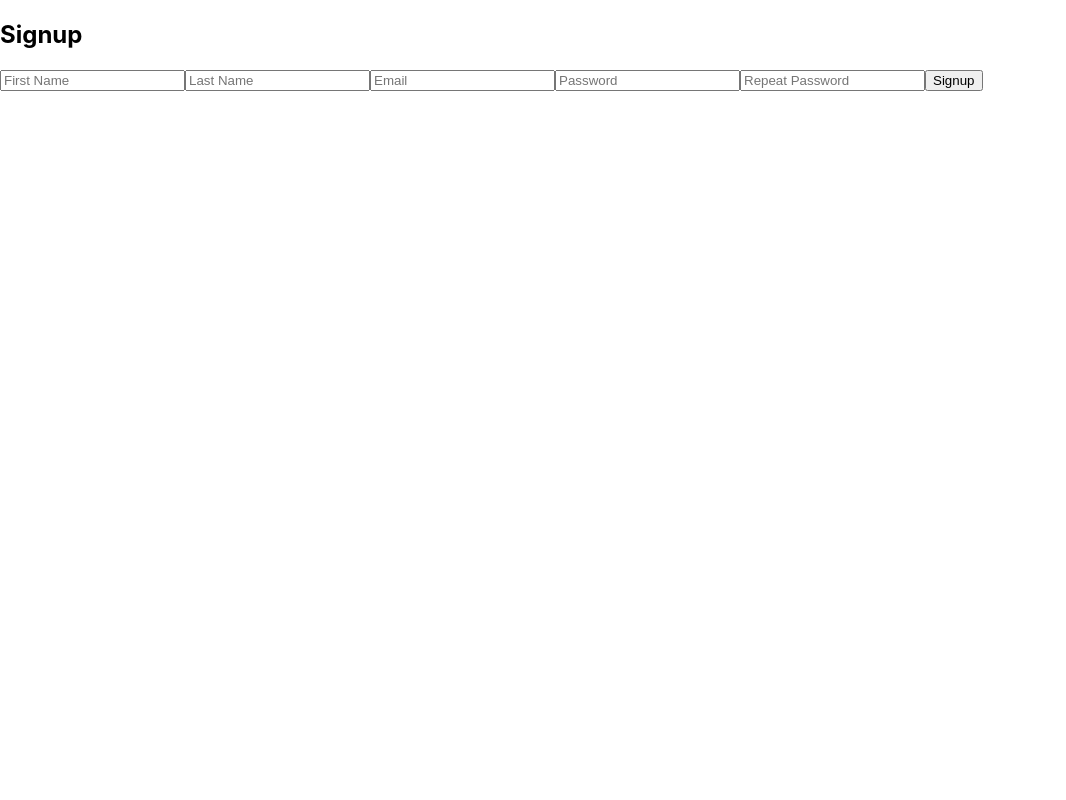
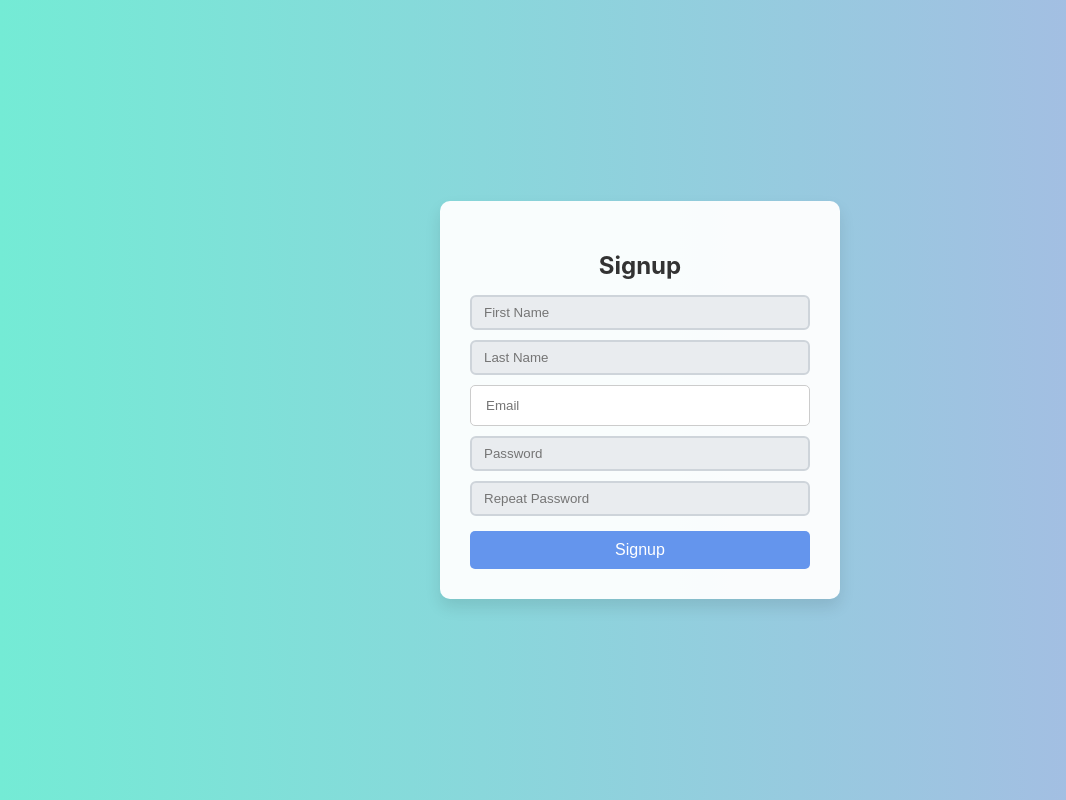
Before and after one commit to ozXoz/Tersano_Coding_Challenge, a React (Create React App) app in the folder frontend/: page /signup in a window 1280 px wide. Shown: the whole page, without its empty margins (0-1066 px from the left). Built offline with nearby package versions, Linux system fonts and the light colour scheme.

Commit message:
css added

```diff
--- a/frontend/package.json
+++ b/frontend/package.json
@@ -15,6 +15,7 @@
     "react-dom": "^18.2.0",
     "react-router-dom": "^6.22.3",
     "react-scripts": "5.0.1",
+    "react-toastify": "^10.0.5",
     "typescript": "^4.9.5",
     "web-vitals": "^2.1.4"
   },
--- a/frontend/src/App.css
+++ b/frontend/src/App.css
@@ -1,38 +1,64 @@
-.App {
-  text-align: center;
+/* App.css */
+/* Basic Reset */
+* {
+  margin: 0;
+  padding: 0;
+  box-sizing: border-box;
+  font-family: 'Helvetica Neue', Helvetica, Arial, sans-serif;
 }
 
-.App-logo {
-  height: 40vmin;
-  pointer-events: none;
+body {
+  background-color: #f4f6f8;
+  color: #333;
+  font-size: 16px;
+  line-height: 1.6;
 }
 
-@media (prefers-reduced-motion: no-preference) {
-  .App-logo {
-    animation: App-logo-spin infinite 20s linear;
-  }
+a {
+  color: #3498db;
+  text-decoration: none;
 }
 
-.App-header {
-  background-color: #282c34;
-  min-height: 100vh;
-  display: flex;
-  flex-direction: column;
-  align-items: center;
-  justify-content: center;
-  font-size: calc(10px + 2vmin);
-  color: white;
+a:hover {
+  text-decoration: underline;
 }
 
-.App-link {
-  color: #61dafb;
+/* Container for each page */
+.page-container {
+  max-width: 960px;
+  margin: 20px auto;
+  padding: 20px;
+  background: #fff;
+  border-radius: 8px;
+  box-shadow: 0 2px 5px rgba(0,0,0,0.1);
 }
 
-@keyframes App-logo-spin {
-  from {
-    transform: rotate(0deg);
-  }
-  to {
-    transform: rotate(360deg);
-  }
+h1, h2, h3, h4, h5, h6 {
+  color: #2c3e50;
 }
+
+/* Form styling */
+input[type="text"],
+input[type="email"],
+input[type="password"] {
+  width: 100%;
+  padding: 10px;
+  margin-top: 8px;
+  margin-bottom: 20px;
+  border: 1px solid #ccc;
+  border-radius: 4px;
+}
+
+button {
+  padding: 10px 20px;
+  color: white;
+  background-color: #3498db;
+  border: none;
+  border-radius: 4px;
+  cursor: pointer;
+  font-size: 16px;
+}
+
+button:hover {
+  background-color: #2980b9;
+}
--- a/frontend/src/App.tsx
+++ b/frontend/src/App.tsx
@@ -8,12 +8,15 @@ import ProductsPage from './components/ProductPage'; // Ensure this component is
 const App: React.FC = () => {
   return (
     <Router>
+      <div className="page-container">  {/* Use the common container style */}
       <Routes>
+
         <Route path="/" element={<HomePage />} />
         <Route path="/login" element={<LoginForm />} />
         <Route path="/signup" element={<SignupForm />} />
         <Route path="/products" element={<ProductsPage />} />
       </Routes>
+      </div>
     </Router>
   );
 };
--- a/frontend/src/components/HomePage.tsx
+++ b/frontend/src/components/HomePage.tsx
@@ -1,11 +1,16 @@
 import React from 'react';
 import { Link } from 'react-router-dom';
+import '../css/HomePage.css';  // Ensure the CSS path is correct
 
 const HomePage: React.FC = () => {
   return (
-    <div>
+    <div className="home-container">
       <h1>Welcome to the Product Management System</h1>
-      <Link to="/login">Login</Link> | <Link to="/signup">Signup</Link>
+      <div className="links">
+        <Link to="/login" className="link">Login</Link>
+        <span> | </span>
+        <Link to="/signup" className="link">Signup</Link>
+      </div>
     </div>
   );
 };
--- a/frontend/src/components/SignupForm.tsx
+++ b/frontend/src/components/SignupForm.tsx
@@ -1,6 +1,10 @@
 import React, { useState } from 'react';
 import { useNavigate } from 'react-router-dom';
 import { signup } from '../services/apiService'; // Adjust the import path as necessary
+import '../css/SignupForm.css'; // Make sure the path is correct
+import { ToastContainer, toast } from 'react-toastify';
+import 'react-toastify/dist/ReactToastify.css';
+
 
 const SignupForm: React.FC = () => {
   const [firstName, setFirstName] = useState<string>('');
@@ -12,52 +16,33 @@ const SignupForm: React.FC = () => {
 
   const handleSignup = async () => {
     if (password !== rePassword) {
-      alert('Passwords do not match!');
+      // alert('Passwords do not match!');
+      toast.error('Passwords do not match!');
       return;
     }
     try {
       await signup(firstName, lastName, email, password, rePassword);
-      navigate('/login'); // Use navigate to redirect to login page on successful signup
+      toast.success('Signup successful!');
+      // navigate('/login'); // Use navigate to redirect to login page on successful signup
     } catch (error: any) { // Specify error type as any
       console.error('Signup failed:', error);
-      alert('Failed to signup: ' + error.response?.data?.error); // Use optional chaining to access response data
+      // alert('Failed to signup: ' + error.response?.data?.error); // Use optional chaining to access response data
+      toast.error(`Signup failed: ${error.response?.data?.error || 'Unknown error'}`);
     }
   };
 
   return (
-    <div>
-      <h2>Signup</h2>
-      <input
-        type="text"
-        value={firstName}
-        onChange={e => setFirstName(e.target.value)}
-        placeholder="First Name"
-      />
-      <input
-        type="text"
-        value={lastName}
-        onChange={e => setLastName(e.target.value)}
-        placeholder="Last Name"
-      />
-      <input
-        type="email"
-        value={email}
-        onChange={e => setEmail(e.target.value)}
-        placeholder="Email"
-      />
-      <input
-        type="password"
-        value={password}
-        onChange={e => setPassword(e.target.value)}
-        placeholder="Password"
-      />
-      <input
-        type="password"
-        value={rePassword}
-        onChange={e => setRePassword(e.target.value)}
-        placeholder="Repeat Password"
-      />
-      <button onClick={handleSignup}>Signup</button>
+    <div className="signup-container">
+      <div className="form">
+        <h2>Signup</h2>
+        <input type="text" value={firstName} onChange={e => setFirstName(e.target.value)} placeholder="First Name" />
+        <input type="text" value={lastName} onChange={e => setLastName(e.target.value)} placeholder="Last Name" />
+        <input type="email" value={email} onChange={e => setEmail(e.target.value)} placeholder="Email" />
+        <input type="password" value={password} onChange={e => setPassword(e.target.value)} placeholder="Password" />
+        <input type="password" value={rePassword} onChange={e => setRePassword(e.target.value)} placeholder="Repeat Password" />
+        <button onClick={handleSignup}>Signup</button>
+      </div>
+      <ToastContainer position="top-center" autoClose={5000} hideProgressBar={false} newestOnTop={true} closeOnClick pauseOnFocusLoss draggable pauseOnHover />
     </div>
   );
 };
--- /dev/null
+++ b/frontend/src/css/HomePage.css
@@ -0,0 +1,46 @@
+/* HomePage.css */
+.home-container {
+  display: flex;
+  flex-direction: column;
+  align-items: center;
+  justify-content: center;
+  height: 100vh;
+  background: linear-gradient(135deg, #6a82fb, #fc5c7d); /* Updated gradient from deep blue to vibrant pink */
+  color: #fff;  /* Changed text color to white for better contrast */
+  font-family: 'Arial', sans-serif;
+}
+
+.home-container h1 {
+  margin-bottom: 20px;
+  color: #ffffff; /* Ensure heading stands out against the gradient */
+}
+
+.links {
+  font-size: 18px;
+  margin-top: 20px;
+}
+
+.link {
+  text-decoration: none;
+  padding: 10px 15px;
+  color: #ffffff;  /* Adjusted for better visibility on darker backgrounds */
+  background-color: rgba(255, 255, 255, 0.2); /* Semi-transparent white for a softer appearance */
+  border: 2px solid #ffffff; /* White border for consistency */
+  border-radius: 5px;
+  transition: all 0.3s ease-in-out;
+}
+
+.link:hover {
+  color: #6a82fb; /* Hover color changes to deep blue to match the gradient start */
+  background-color: #ffffff; /* Full white background on hover */
+}
+
+@media (max-width: 768px) {
+  .links {
+    font-size: 16px;
+  }
+
+  .link {
+    padding: 8px 10px;
+  }
+}
--- /dev/null
+++ b/frontend/src/css/LoginForm.css
@@ -0,0 +1,52 @@
+/* LoginForm.css */
+.login-container {
+    display: flex;
+    justify-content: center;
+    align-items: center;
+    height: 100vh;
+    background: linear-gradient(135deg, #6a11cb 0%, #2575fc 100%);
+}
+
+.form {
+    padding: 30px;
+    background: rgba(255, 255, 255, 0.9); /* Slightly transparent white */
+    box-shadow: 0 4px 8px rgba(0, 0, 0, 0.1);
+    border-radius: 8px;
+    width: 300px;
+}
+
+.form h2 {
+    margin-bottom: 20px;
+    text-align: center;
+    color: #333;
+}
+
+.form input {
+    width: 100%;
+    padding: 10px;
+    margin-bottom: 20px;
+    border: 1px solid #ccc;
+    border-radius: 4px;
+    box-sizing: border-box;
+}
+
+.form button {
+    width: 100%;
+    padding: 10px;
+    background-color: #5C67F2;
+    color: white;
+    border: none;
+    border-radius: 4px;
+    cursor: pointer;
+    transition: background-color 0.3s;
+}
+
+.form button:hover {
+    background-color: #4a54e1;
+}
+
+@media (max-width: 768px) {
+    .form {
+        width: 90%;
+    }
+}
--- /dev/null
+++ b/frontend/src/css/ProductPage.css
@@ -0,0 +1,114 @@
+/* ProductPage.css */
+body {
+    background-color: #f8f9fa; /* Soft background to reduce eye strain */
+  }
+
+  .page-containerx {
+    width: 95%;
+    max-width: 1100px;
+    margin: 40px auto;
+    padding: 25px;
+    background: #fff;
+    border-radius: 12px;
+    box-shadow: 0 6px 16px rgba(0, 0, 0, 0.08); /* Smoother shadow for depth */
+  }
+
+  h2, h3 {
+    color: #2c3e50;
+    text-align: center;
+    margin-bottom: 20px;
+  }
+
+  table {
+    width: 100%;
+    margin-top: 15px;
+    border-collapse: collapse;
+    background: #ffffff;
+    box-shadow: 0 4px 8px rgba(0, 0, 0, 0.04);
+  }
+
+  thead {
+    background-color: #007BFF; /* A vibrant blue header */
+    color: #ffffff;
+  }
+
+  th, td {
+    padding: 12px 15px;
+    text-align: left;
+    border-bottom: 1px solid #dee2e6;
+  }
+
+  th {
+    height: 52px;
+  }
+
+  td {
+    vertical-align: middle;
+  }
+
+  input[type="text"], input[type="number"], input[type="password"] {
+    width: 100%; /* Full width */
+    padding: 8px 12px;
+    border: 2px solid #ced4da;
+    border-radius: 6px;
+    background-color: #e9ecef;
+  }
+
+  button {
+    color: #ffffff;
+    background-color: #17a2b8; /* Soothing blue */
+    border: none;
+    padding: 10px 16px;
+    margin-top: 5px;
+    cursor: pointer;
+    border-radius: 5px;
+    transition: background-color 0.2s, transform 0.1s ease;
+  }
+
+  button:hover {
+    background-color: #138496;
+    transform: translateY(-2px); /* Subtle hover effect */
+  }
+
+  .edit-button {
+    background-color: #28a745; /* Green for positive actions */
+  }
+
+  .delete-button {
+    background-color: #dc3545; /* Red for critical actions */
+  }
+
+  .save-button, .edit-button {
+    background-color: #ffc107; /* Yellow for attention */
+  }
+
+  .cancel-button {
+    background-color: #6c757d; /* Neutral grey */
+  }
+
+  .editable-row input[type="text"],
+  .editable-row input[type="number"] {
+    font-weight: bold;
+    background: #fff; /* White background for inputs to stand out */
+    box-shadow: 0 1px 3px rgba(0, 0, 0, 0.1);
+  }
+
+  .editable-row button {
+    margin-right: 10px;
+  }
+
+  @media (max-width: 768px) {
+    .page-containerx {
+      padding: 20px;
+      margin: 20px auto;
+    }
+
+    table {
+      display: block;
+      overflow-x: auto; /* Scrollable table on small devices */
+    }
+
+    th, td {
+      padding: 8px 10px;
+    }
+  }
--- /dev/null
+++ b/frontend/src/css/SignupForm.css
@@ -0,0 +1,54 @@
+/* SignupForm.css */
+.signup-container {
+    display: flex;
+    justify-content: center;
+    align-items: center;
+    height: 100vh;
+    background: linear-gradient(to right, #74ebd5, #acb6e5);
+}
+
+.form {
+    padding: 30px;
+    background: rgba(255, 255, 255, 0.95);
+    box-shadow: 0 8px 16px rgba(0, 0, 0, 0.1);
+    border-radius: 10px;
+    width: 340px;
+}
+
+.form h2 {
+    margin-bottom: 15px;
+    text-align: center;
+    color: #333;
+}
+
+.form input {
+    width: 100%;
+    padding: 12px 15px;
+    margin-bottom: 10px;
+    border: 1px solid #ccc;
+    border-radius: 5px;
+    box-sizing: border-box;
+}
+
+.form button {
+    width: 100%;
+    padding: 10px;
+    background-color: #6495ed;
+    color: white;
+    border: none;
+    border-radius: 5px;
+    cursor: pointer;
+    font-size: 16px;
+    transition: background-color 0.3s;
+}
+
+.form button:hover {
+    background-color: #4169e1;
+}
+
+@media (max-width: 768px) {
+    .form {
+        width: 80%;
+        padding: 20px;
+    }
+}
```
Also changed, not shown: frontend/src/components/LoginForm.tsx (+8 -5 lines), frontend/src/components/ProductPage.tsx (+14 -1 lines), 1 other file (tests, documents, lock files or other folders).
